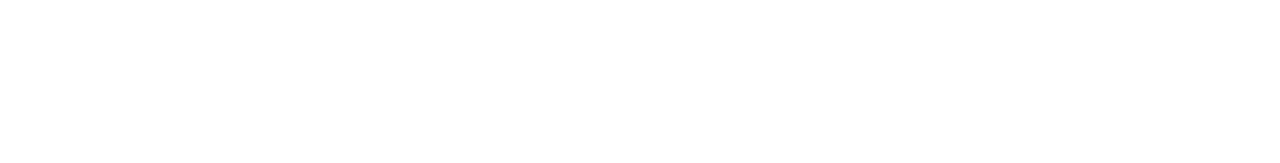
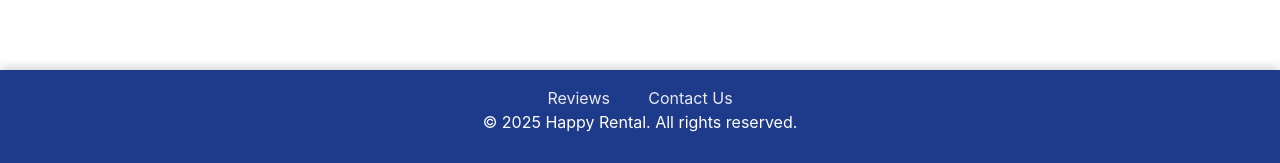
Before and after one commit to Yuss76A/Highway-to-Rent, a React (Create React App) app: page /browse-cars in a window 1280 px wide. Shown: the part 634-797 px from the top of the page. Built offline with nearby package versions, Linux system fonts and the light colour scheme; no server answers.

Commit message:
Create a Footer.js file in the components folder, create also a Footer.module.css file in the styles folder

```diff
--- a/src/App.js
+++ b/src/App.js
@@ -2,6 +2,7 @@ import { useContext, useEffect, useState } from "react";
 import NavBar from "./components/NavBar";
 import { Outlet } from "react-router-dom";
 import { UserContext } from "./contexts/UserContext";
+import Footer from "./components/Footer";
 
 function App() {
   const { user, setUser } = useContext(UserContext);
@@ -25,6 +26,7 @@ function App() {
     <>
       <NavBar />
       <Outlet />
+      <Footer />
     </>
   );
 }
--- /dev/null
+++ b/src/components/Footer.js
@@ -0,0 +1,17 @@
+import React from 'react';
+import { Link } from 'react-router-dom';
+import styles from "../styles/Footer.module.css";
+
+const Footer = () => {
+    return (
+        <footer className={styles['fixed-footer']}>
+            <nav>
+                <Link to="/reviews" className={styles['footer-link']}>Reviews</Link>
+                <Link to="/contact" className={styles['footer-link']}>Contact Us</Link>
+            </nav>
+            <p>© 2025 Happy Rental. All rights reserved.</p>
+        </footer>
+    );
+};
+
+export default Footer;
--- a/src/styles/AllCars.module.css
+++ b/src/styles/AllCars.module.css
@@ -3,7 +3,7 @@
 .allCarsContainer {
     max-width: 1200px;
     margin: 0 auto;
-    padding: 2rem;
+    padding: 2rem 2rem 5rem;
     text-align: center;
   }
 
--- a/src/styles/BookingComponent.module.css
+++ b/src/styles/BookingComponent.module.css
@@ -3,6 +3,7 @@
     margin: 0 auto;
     text-align: center;
     font-family: 'Helvetica Neue', sans-serif;
+    padding-bottom: 90px;
 }
 
 .calendarHeader {
--- /dev/null
+++ b/src/styles/Footer.module.css
@@ -0,0 +1,30 @@
+.fixed-footer {
+    position: fixed;
+    left: 0;
+    bottom: 0;
+    width: 100%;
+    background-color: #1e3a8a;
+    color: white;
+    text-align: center;
+    padding: 1rem 0;
+    box-shadow: 0 -2px 10px rgba(0, 0, 0, 0.2);
+    z-index: 1000;
+}
+
+.footer-link {
+    color: rgba(255, 255, 255, 0.9);
+    font-size: 1rem;
+    padding: 0.5rem 1.2rem;
+    transition: all 0.3s ease;
+}
+
+.footer-link:hover {
+    color: white;
+    text-decoration: underline;
+}
+
+@media (max-width: 991.98px) {
+    .fixed-footer {
+        padding: 1rem;
+    }
+}
```
